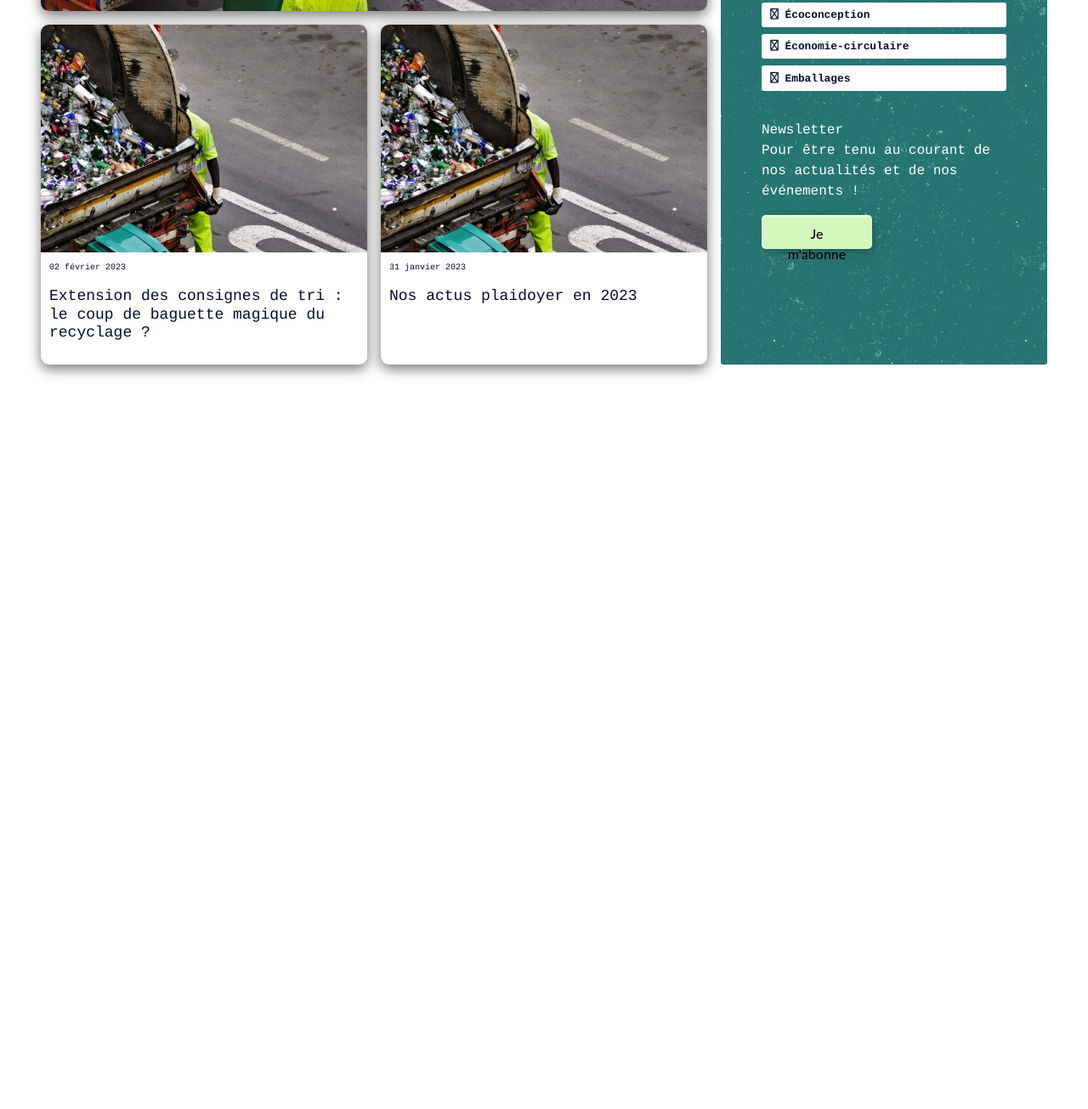
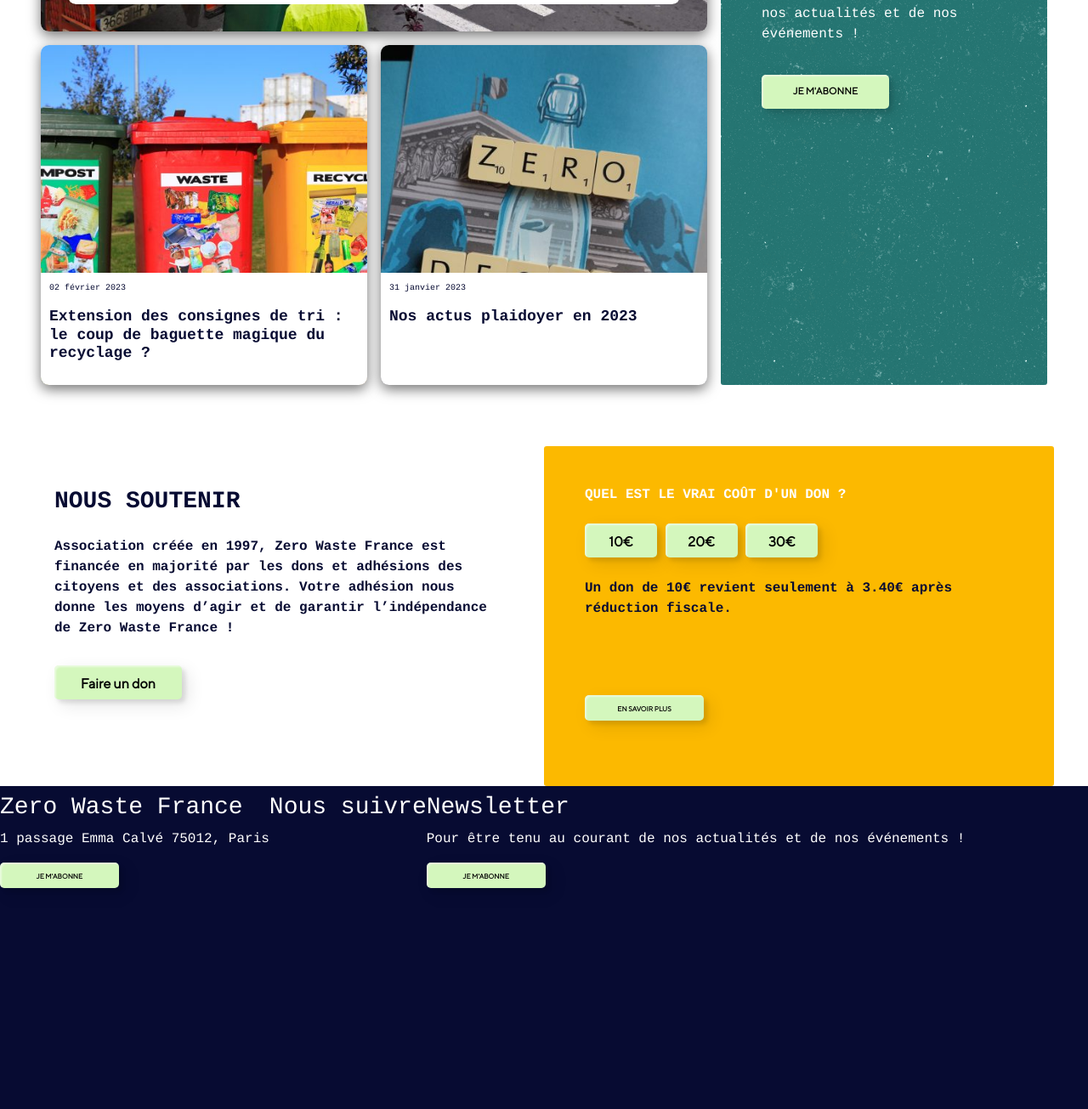
Before and after one commit to Katermukke/-valuation-HTML-CSS-BOOSTRAP, a plain HTML site: page index.html in a window 1280 px wide. Shown: the part 1307-2612 px from the top of the page at 85% size. Drawn offline with nearby package versions, Linux system fonts and the light colour scheme; files whose address does not match are found by name.

Commit message:
Page main terminer - je reviendrais dessus pour quelque detail

```diff
--- a/index.html
+++ b/index.html
@@ -55,7 +55,7 @@
             <li class="nav-item">
               <a class="nav-link" href="#">Event</a>
             </li>
-            <li class="nav-item dropdown">
+            <li class="nav-item">
               <a class="nav-link" href="#">About us</a>
             </li>
             <li class="nav-item">
@@ -95,13 +95,12 @@
     <main
       class="container-main d-flex justify-content-start align-items-center flex-column"
     >
-      <section class="section-news mb-2">
-        <h2 class="title-h2 fs-1 fw-bold mt-5 mb-4">News</h2>
-        <!-- <img
-          class="img-camion-poubelle rounded"
-          src="assets/img/camion-poubelle.jpeg"
-          alt="Camion poubelle"
-        /> -->
+      <section class="section-news">
+        <div class="titleSectionNew d-flex justify-content-center">
+          <h2 class="title-h2 d-flex justify-content-center fs-1 mt-5 mb-4">
+            News
+          </h2>
+        </div>
         <div class="cards">
           <div class="card__news">
             <div class="card__news-content">
@@ -124,21 +123,24 @@
             <div class="card__news-content">
               <p>02 février 2023</p>
               <h3>
-                Extension des consignes de tri : le coup de baguette magique du
-                recyclage ?
+                <strong
+                  >Extension des consignes de tri : le coup de baguette magique
+                  du recyclage ?</strong
+                >
               </h3>
             </div>
           </div>
           <div class="card__news">
             <div class="card__news-content">
               <p>31 janvier 2023</p>
-              <h3>Nos actus plaidoyer en 2023</h3>
+              <h3><strong>Nos actus plaidoyer en 2023</strong></h3>
             </div>
           </div>
 
           <div class="section-news_content">
             <div class="gridTags">
               <div class="keyword">Mots clef</div>
+              <div class="tagContainer">
                 <a class="tag" href="#">
                   <i class="fa-regular fa-tag"></i>
                   Affaires juridiques
@@ -184,6 +186,7 @@
                   Emballages
                 </a>
               </div>
+            </div>
             <div class="divNewsletter">
               <div class="newsletter">Newsletter</div>
               <p>
@@ -195,6 +198,53 @@
           </div>
         </div>
       </section>
+      <section class="sectionNousSoutenir">
+        <div class="nousSoutenir d-flex">
+          <div class="aPropos w-50 ps-4">
+            <h3 class="h3aPropos pb-3">Nous soutenir</h3>
+            <p class="pb-3">
+              Association créée en 1997, Zero Waste France est financée en
+              majorité par les dons et adhésions des citoyens et des
+              associations. Votre adhésion nous donne les moyens d’agir et de
+              garantir l’indépendance de Zero Waste France !
+            </p>
+            <button class="custom-btn btn-15">Faire un don</button>
+          </div>
+          <div class="faireUnDon w-50 pe-4">
+            <h4 class="h4FaireUnDon pb-3">Quel est le vrai coût d'un don ?</h4>
+            <button class="custom-btn btn-15">10€</button>
+            <button class="custom-btn btn-15">20€</button>
+            <button class="custom-btn btn-15">30€</button>
+            <p class="pUnDon pt-4">
+              Un don de 10€ revient seulement à 3.40€ après réduction fiscale.
+            </p>
+            <div class="divButtonDon">
+              <button class="custom-btn btn-15">En savoir plus</button>
+            </div>
+          </div>
+        </div>
+      </section>
     </main>
+    <footer class="d-flex pt-2">
+      <div class="zeroWasteFrance">
+        <h3 class="titleZerowasteFrance">Zero Waste France</h3>
+        <p>1 passage Emma Calvé 75012, Paris</p>
+        <div class="divButtonDon">
+          <button class="custom-btn btn-15">Je m'abonne</button>
+        </div>
+      </div>
+      <div class="nousSuivre">
+        <h3>Nous suivre</h3>
+      </div>
+      <div class="newsletterFooter">
+        <h3>Newsletter</h3>
+        <p>
+          Pour être tenu au courant de nos actualités et de nos événements !
+        </p>
+        <div class="divButtonDon">
+          <button class="custom-btn btn-15">Je m'abonne</button>
+        </div>
+      </div>
+    </footer>
   </body>
 </html>
--- a/style.scss
+++ b/style.scss
@@ -42,13 +42,13 @@
 }
 
 .custom-btn {
-  width: 130px;
+  width: 150px;
   height: 40px;
   color: rgb(0, 0, 0);
   border-radius: 5px;
   padding: 10px 25px;
-  font-family: "Lato", sans-serif;
-  font-weight: 500;
+  font-family: "Norms", sans-serif;
+  font-weight: 800;
   background: transparent;
   cursor: pointer;
   transition: all 0.3s ease;
@@ -94,18 +94,28 @@
   }
 }
 
-/* Intro Content */
+// SECTION NEWS
 
 .container-main {
-  height: 1800px;
+  height: auto;
   width: 100vw;
 }
 
 .section-news {
-  // height: 300px;
   height: auto;
   margin-inline: 3rem;
-  // display: inline-grid;
+}
+
+.title-h2 {
+  width: 100px;
+  border-bottom-color: rgb(223, 234, 237);
+  border-bottom: 4px solid #000000;
+  border-top: 4px solid #000000;
+  padding-bottom: 0.2em;
+  padding-top: 0.2em;
+  margin-bottom: 0.6em;
+  font-weight: 900;
+  text-transform: uppercase;
 }
 
 .card__news {
@@ -137,6 +147,7 @@
     }
   }
 }
+
 .cards {
   display: grid;
   gap: 1rem;
@@ -148,6 +159,7 @@
     "card2 card3"
     "newContent newContent";
 }
+
 .card__news:nth-child(1) {
   grid-area: card1;
   .card__news-content {
@@ -158,9 +170,11 @@
 }
 .card__news:nth-child(2) {
   grid-area: card2;
+  background: url("assets/img/poubelle.jpg") center / cover no-repeat;
 }
 .card__news:nth-child(3) {
   grid-area: card3;
+  background: url("assets/img/scrabble.jpg") center / cover no-repeat;
 }
 .card__news:nth-child(2),
 .card__news:nth-child(3) {
@@ -195,6 +209,7 @@
   margin-bottom: 30px;
 }
 
+.newsletter,
 .keyword {
   border-bottom-color: rgb(223, 234, 237);
   border-bottom: 4px solid #dfeaed;
@@ -202,24 +217,95 @@
   display: inline-block;
   padding-bottom: 0.2em;
   padding-top: 0.2em;
-}
-
-.divNewletter {
-  margin-top: auto !important;
+  margin-bottom: 0.6em;
+  font-weight: 900;
+  text-transform: uppercase;
 }
 
 .tag {
   background-color: #fff;
+  text-decoration: none;
   border-radius: 3px;
   color: #070b32;
   display: inline-block;
   font-weight: 700;
   padding: 0.4em 0.8em;
-  text-decoration: none;
+  margin: 4px 0;
   white-space: nowrap;
-  margin: 4px 0;
-  font-size: 0.8rem;
+  font-size: 0.7rem;
 }
+
+.divNewsletter > button {
+  font-size: 0.7em;
+  font-weight: 800;
+  text-transform: uppercase;
+  margin-top: 20px;
+}
+
+// SECTION NOUS SOUTENIR
+
+.sectionNousSoutenir {
+  font-weight: bold;
+  color: #070b32;
+}
+
+.nousSoutenir {
+  height: 400px;
+  margin-top: 72px;
+  margin-left: auto;
+  margin-right: auto;
+  max-width: 1200px;
+}
+
+.aPropos {
+  padding-top: 48px;
+  padding-right: 48px;
+}
+
+.h3aPropos,
+.h4FaireUnDon {
+  font-weight: bold;
+  text-transform: uppercase;
+}
+
+.faireUnDon {
+  padding-top: 48px;
+  background-color: #fcb900;
+  border-radius: 0.2rem;
+  padding-left: 48px;
+}
+
+.h4FaireUnDon {
+  color: #fff;
+  font-size: 1em;
+  font-weight: 800;
+}
+
+.faireUnDon > button {
+  width: 85px;
+}
+
+.pUnDon {
+  margin-bottom: 90px;
+}
+
+.divButtonDon > button {
+  width: 140px;
+  height: 30px;
+  font-size: 0.5em;
+  font-weight: 900;
+  text-transform: uppercase;
+}
+
+// FOOTER
+
+footer {
+  height: 380px;
+  color: #fff;
+  background-color: #070b32;
+}
+
+// MEDIA QUERIES
 
 @media (max-width: 768px) {
   .row {
@@ -281,3 +367,8 @@
     flex-direction: column;
   }
 }
+
+// Neccesite du js .sectionNousSoutenir
+
+@media screen and (max-width: 710px) {
+}
```
Also changed, not shown: style.css, 2 other files. Lines whose indentation alone changed are shown as unchanged.
